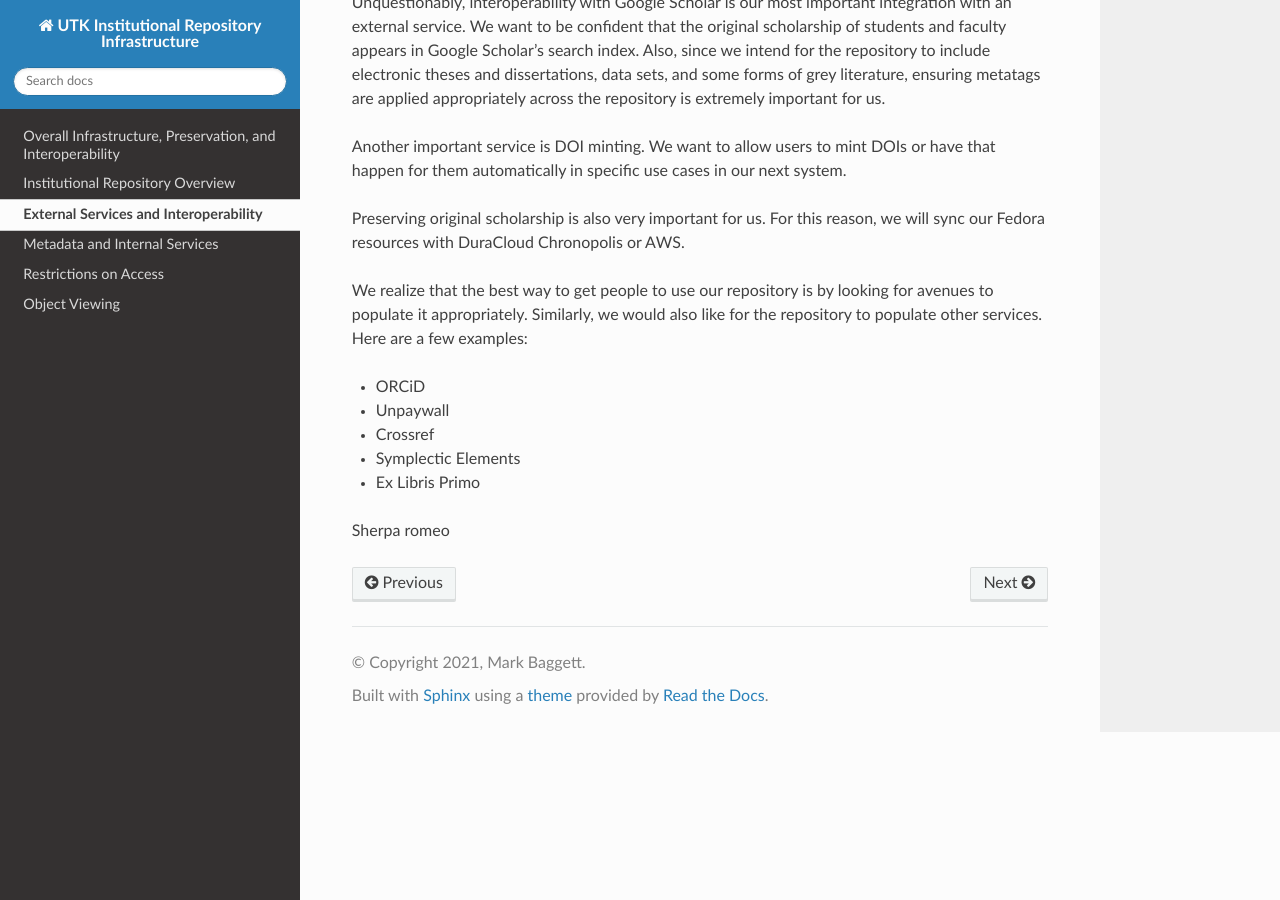
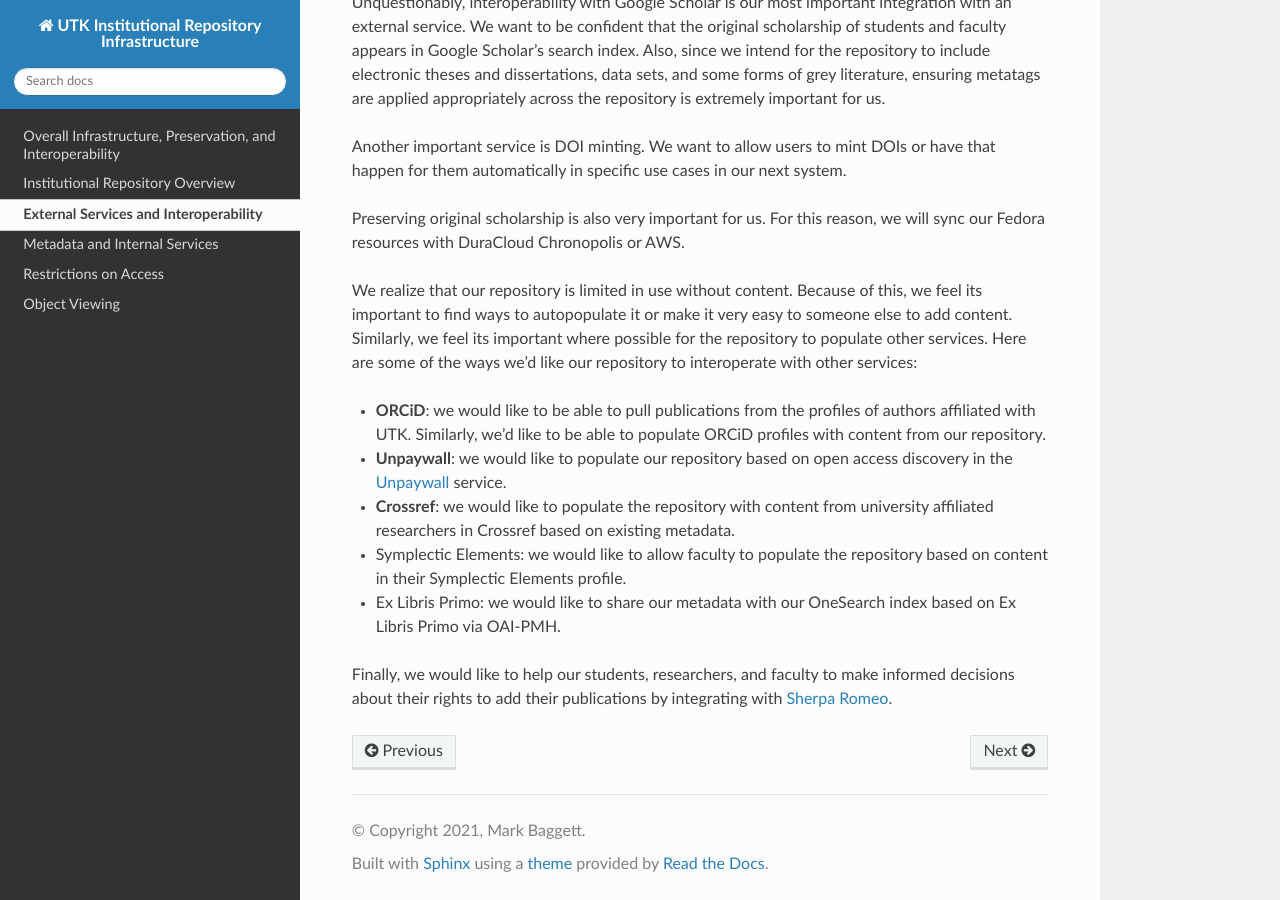
Before and after one commit to markpbaggett/marks_ir_proposal, a Sphinx documentation site: the page built from docs/source/contents/2_external_services.rst, in a window 1280 px wide and 900 px high, scrolled down 860 px. Built offline with Sphinx 7.4.7 and the Read the Docs theme 2.0.0, drawn with Linux system fonts in a browser that asks for light colours.

Commit message:
Add Sherpa Romeo.

```diff
--- a/docs/source/contents/2_external_services.rst
+++ b/docs/source/contents/2_external_services.rst
@@ -22,13 +22,16 @@
 Preserving original scholarship is also very important for us.  For this reason, we will sync our Fedora resources with
 DuraCloud Chronopolis or AWS.
 
-We realize that the best way to get people to use our repository is by looking for avenues to populate it appropriately.
-Similarly, we would also like for the repository to populate other services.  Here are a few examples:
+We realize that our repository is limited in use without content. Because of this, we feel its important to find ways to
+autopopulate it or make it very easy to someone else to add content. Similarly, we feel its important where possible for
+the repository to populate other services.  Here are some of the ways we'd like our repository to interoperate with other
+services:
 
-* ORCiD
-* Unpaywall
-* Crossref
-* Symplectic Elements
-* Ex Libris Primo
+* **ORCiD**:  we would like to be able to pull publications from the profiles of authors affiliated with UTK. Similarly, we'd like to be able to populate ORCiD profiles with content from our repository.
+* **Unpaywall**: we would like to populate our repository based on open access discovery in the `Unpaywall <https://unpaywall.org/>`_ service.
+* **Crossref**: we would like to populate the repository with content from university affiliated researchers in Crossref based on existing metadata.
+* Symplectic Elements: we would like to allow faculty to populate the repository based on content in their Symplectic Elements profile.
+* Ex Libris Primo: we would like to share our metadata with our OneSearch index based on Ex Libris Primo via OAI-PMH.
 
-Sherpa romeo
+Finally, we would like to help our students, researchers, and faculty to make informed decisions about their rights to
+add their publications by integrating with `Sherpa Romeo <https://v2.sherpa.ac.uk/romeo/>`_.
```
